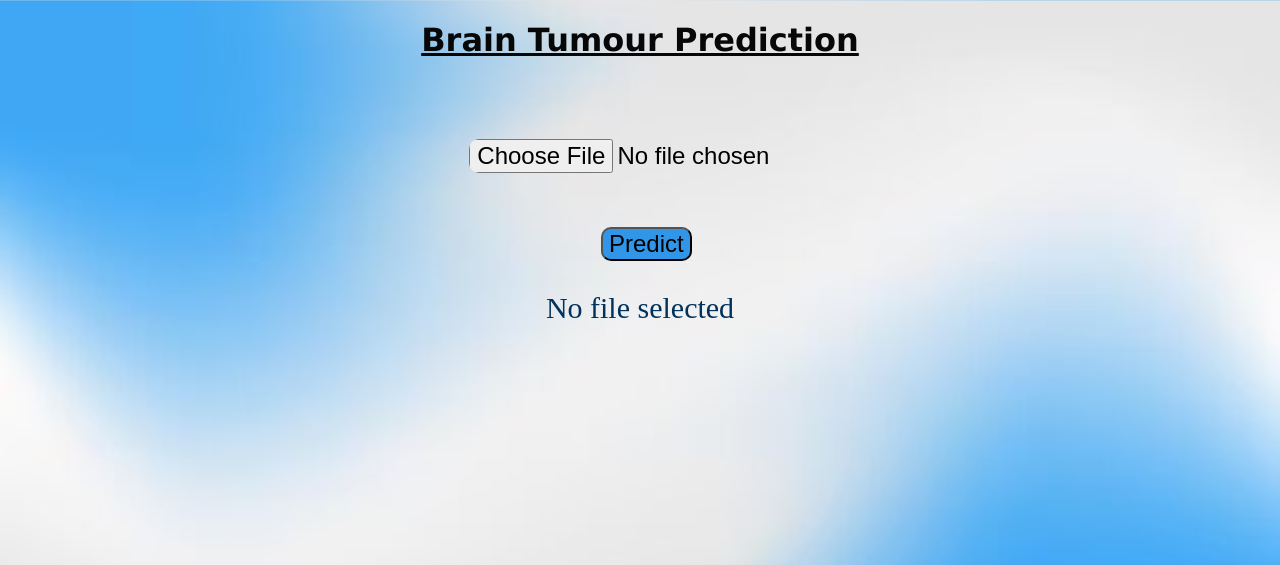
After one commit to aamirbokhari/Project-Medichron, a Flask app: page /predict in a window 1280 px wide. The commit adds this page. Shown: the top 565 px of the page. Run offline with Flask 2, Linux system fonts and the light colour scheme.

Commit message:
Add files via upload

```diff
--- a/UCM_8_Apr/app.py
+++ b/UCM_8_Apr/app.py
@@ -7,6 +7,12 @@ import pyzbar.pyzbar as pyzbar
 import qrcode
 from io import BytesIO
 import os
+import tensorflow as tf
+from PIL import Image
+import numpy as np
+from keras.utils import normalize
+from werkzeug.utils import secure_filename
+
 # using those forms created here in our application
 app = Flask(__name__)
 
@@ -14,6 +20,13 @@ app.secret_key = b'_5#y2L"F4Q8z\n\xec]/'
 
 df = pd.read_csv('nameListDoc.csv')
 
+model = tf.keras.models.load_model(r"C:\Users\Aamir\Desktop\brain.h5")
+
+ALLOWED_EXTENSIONS = {'png', 'jpg', 'jpeg',"bmp"}
+
+def allowed_file(filename):
+    return '.' in filename and \
+           filename.rsplit('.', 1)[1].lower() in ALLOWED_EXTENSIONS
 
 @app.route('/')
 @app.route('/index')
@@ -338,6 +351,47 @@ def x():
 
     return render_template('contact.html',errors=errors)
 
+class_labels = ['glioma_tumor','meningioma_tumor','no_tumor','pituitary_tumor']
+image_size = (150, 150)
+
+@app.route('/predict', methods=['POST','GET'])
+def predict():
+    # Check if an image was uploaded
+    if 'file' not in request.files:
+        return render_template('brain.html', message='No file selected')
+
+    file = request.files['file']
+
+
+    # Check if the file is allowed
+    if file and allowed_file(file.filename):
+
+
+
+        # Read and preprocess the image
+        img = Image.open(file)
+        if img.mode != "RGB":
+            img = img.convert("RGB")
+        img = img.resize(image_size)
+        img = np.expand_dims(img,axis=0)
+
+        prediction = model.predict(img)
+        predicted_index = np.argmax(prediction)
+
+        if predicted_index==0:
+            predicted_label="Glioma Tumour"
+        elif predicted_index==1:
+            predicted_label="Meningioma Tumour"
+        elif predicted_index==2:
+            predicted_label="No Tumour"
+        else:
+            predicted_label="Pitutary Tumour"
+
+
+
+        return render_template('brain.html', prediction=predicted_label)
+    else:
+        return render_template('brain.html', message='Invalid file type')
 
 
 
--- a/UCM_8_Apr/nameListUser.csv
+++ b/UCM_8_Apr/nameListUser.csv
@@ -11,3 +11,4 @@
 10,Progya123,syedaamirbokhari57@gmail.com,progya,mukherjee,banglore,2023-04-18,123,56748392,9686104981,10pm49818392
 11,Abhi123,syedaamirbokhari57@gmail.com,abhsihek,singh,banglore,2023-04-11,123,1212121,9686104981,11as49812121
 12,Suhail123,syedaamirbokhari57@gmail.com,suhail,shaik,banglore,2023-04-05,123,43434343,9686104981,12ss49814343
+13,priya,syedaamirbokhari57@gmail.com,priya,mukherjee,banglore,2023-05-17,1234,fefef,9686104981,13pm4981efef
--- /dev/null
+++ b/UCM_8_Apr/static/brain.css
@@ -0,0 +1,53 @@
+body{
+    background-image:url("liquid-blue-white-gradient-blurred-abstract-background_619119-322.jpg");
+
+    background-repeat: no-rep'liquid-blue-white-gradient-blurred-abstract-background_619119-322.jpg'eat;
+    background-size: cover;
+}
+
+h1{
+    font-family:Verdana, Geneva, Tahoma, sans-serif;
+    font-size: xx-large;
+    text-align: center;
+    font-weight: bolder;
+    text-decoration: underline;
+    color: rgb(7, 7, 7);
+}
+
+.brain{
+
+    margin-top: 80px;
+    text-align: center;
+    margin-left: 1%;
+}
+
+input[type="file"]{
+
+    margin-left: 100px;
+    font-size: x-large;
+    border-radius: 10px;
+}
+
+
+
+input[type="submit"]{
+
+    font-size: x-large;
+    border-radius: 10px;
+    background-color:rgb(49, 150, 232);
+
+
+}
+
+h2{
+margin-top: 5%;
+    text-align: center;
+    font-size: 50px;
+    color: rgb(1, 50, 92);
+
+}
+p{
+    text-align: center;
+    font-size: 30px;
+    color: rgb(1, 50, 92);
+}
--- /dev/null
+++ b/UCM_8_Apr/templates/brain.html
@@ -0,0 +1,25 @@
+<!DOCTYPE html>
+<html>
+<head>
+    <title>Brain Tumor Prediction</title>
+    <link href="{{ url_for('static',filename = 'brain.css')}}" rel="stylesheet">
+</head>
+<body>
+    <h1>Brain Tumour Prediction</h1>
+
+    <form method="POST" enctype="multipart/form-data" class="brain">
+        <input type="file" name="file" accept=".png, .jpg, .jpeg">
+        <br><br>
+        <br><br>
+        <input type="submit" value="Predict">
+    </form>
+
+    {% if message %}
+        <p>{{ message }}</p>
+    {% endif %}
+
+    {% if prediction %}
+        <h2>Prediction: {{ prediction }}</h2>
+    {% endif %}
+</body>
+</html>
--- a/UCM_8_Apr/templates/index.html
+++ b/UCM_8_Apr/templates/index.html
@@ -26,6 +26,7 @@
   </nav>
 
   <div class="menubtn">
+    <a href='/predict' class="loginbtn"><button class="loginbtn"><span class="x">BrainTumour</span></button></a>
     <a href='/login' class="loginbtn"><button class="loginbtn"><span class="x">Login</span></button></a>
     <a href= "/register" class ="regbtn"><button class="regbtn"><span class="y">Register</span></button></a>
   </div>
--- a/UCM_8_Apr/templates/login.html
+++ b/UCM_8_Apr/templates/login.html
@@ -33,8 +33,7 @@
         </div>
         <div class="doc">
           <input type="checkbox" name="check" /><span class="rem">
-            I am a Doctor</span
-          >
+            I am a Doctor</span>
         </div>
         <br />
         <br />
--- a/UCM_8_Apr/userhistory.csv
+++ b/UCM_8_Apr/userhistory.csv
@@ -27,3 +27,5 @@ Pogo,2023-04-16,02:31:16,aheli,afefe,fefef
 Progya123,2023-04-16,02:38:45,fever,"rest , no cold food , no icecream",dolo tablet
 Progya123,2023-04-16,02:39:12,cancer,rest,chemo
 Suhail123,2023-04-16,02:45:10,fever,rest,dolo tablet
+priya,2023-05-25,00:53:16,fef,efef,efef
+priya,2023-05-25,00:53:45,aids,progyas dick,condoms
```
Also changed, not shown: UCM_8_Apr/static/qr_code/13pm4981efef.png (added).
